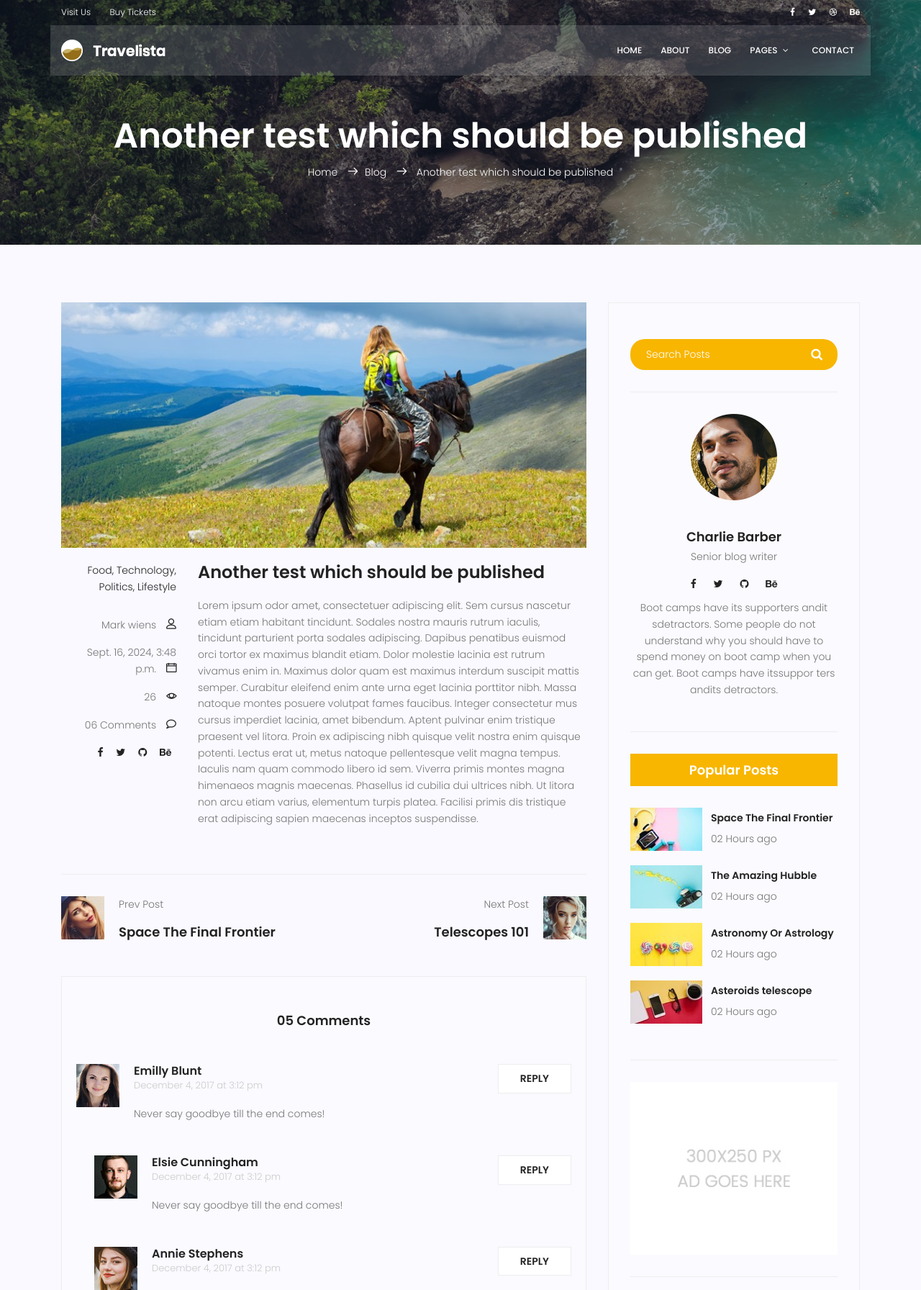
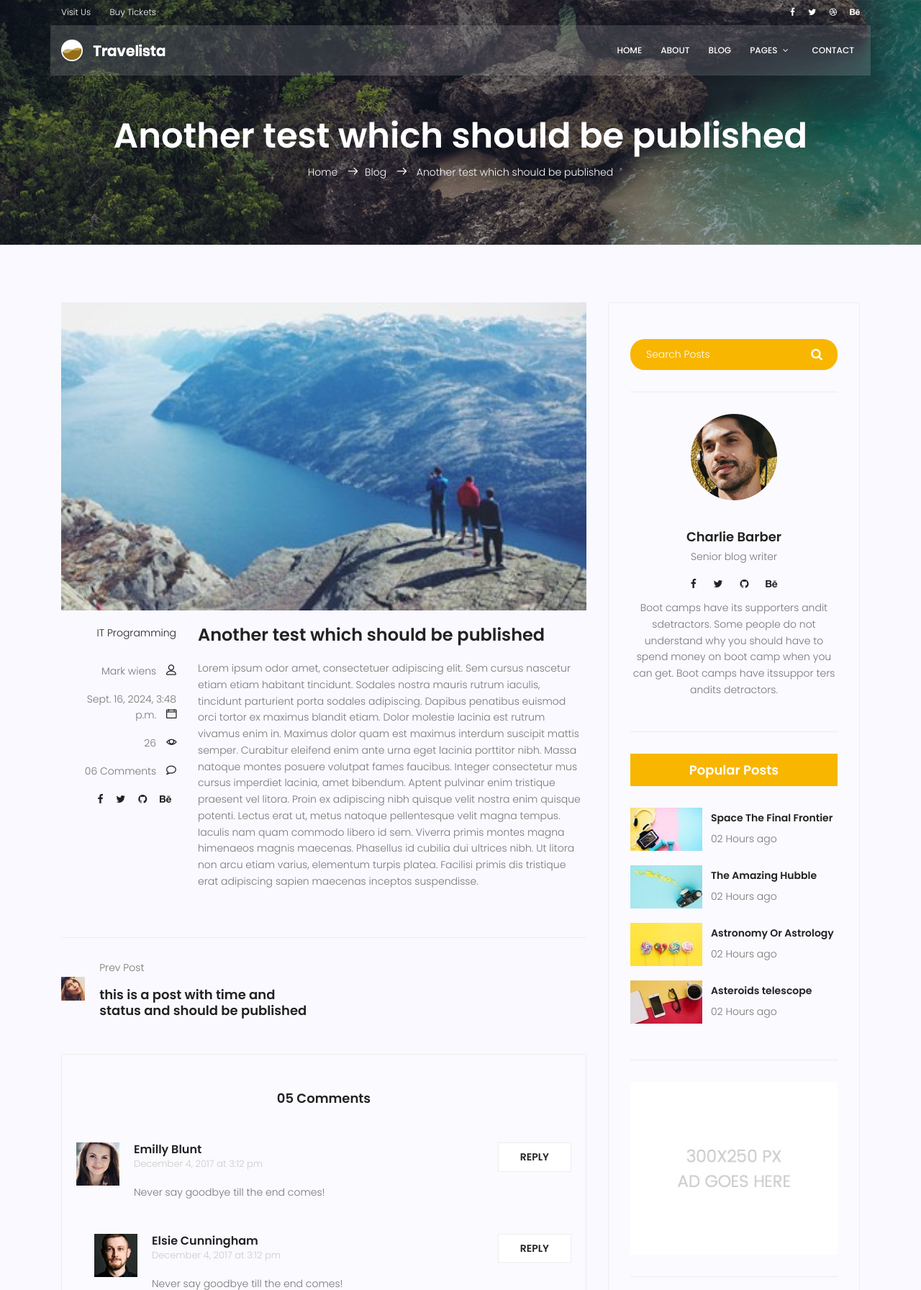
Before and after one commit to NilouSaber/Django-Training, a Django app: page /blog/9 in a window 1280 px wide. Shown: the top 1792 px of the page at 72% size. Run offline with Django 5.2, Linux system fonts and the light colour scheme; data comes from the database, SQL or seed files in the repository; both versions use the stored data as it was after the commit; some libraries are stand-ins or nearby versions.

Commit message:
previous and next titles access have been added to rep

```diff
--- a/blog/models.py
+++ b/blog/models.py
@@ -1,14 +1,21 @@
 from django.db import models
 import datetime
+from django.contrib.auth.models import User
 
 # Create your models here.
+class Category(models.Model):
+    name = models.CharField(max_length=150)
+
+    def __str__(self):
+        return self.name
+
 class post(models.Model):
     title = models.CharField(max_length=255)
     content = models.TextField()
-    # image =
+    image = models.ImageField(upload_to='blog/', default='blog/default.jpg')
     # tags =
-    # category =
-    # author =
+    category = models.ManyToManyField(Category)
+    author = models.ForeignKey(User, on_delete=models.SET_NULL, null=True)
     countedViews = models.IntegerField(default=0)
     status = models.BooleanField(default=False)
     createdDate = models.DateTimeField(auto_now_add=True)
--- a/blog/views.py
+++ b/blog/views.py
@@ -10,8 +10,10 @@ def blog_view(request):
     return render(request, 'blog/blog-home.html', context)
 
 def blog_single(request, pid):
-    posts = get_object_or_404(post, pk=pid)
+    posts = get_object_or_404(post, pk=pid, status=1)
     posts.countedViews += 1
     posts.save()
-    context = {'posts':posts}
+    nxtPost = post.objects.filter(pk__gt=pid, status=1).order_by('pk').first()
+    prvPost = post.objects.filter(pk__lt=pid, status=1).order_by('-pk').first()
+    context = {'posts':posts, 'prvPost': prvPost, 'nxtPost': nxtPost}
     return render(request, 'blog/blog-single.html', context)
--- a/templates/blog/blog-single.html
+++ b/templates/blog/blog-single.html
@@ -25,15 +25,14 @@
 										<div class="single-post row">
 											<div class="col-lg-12">
 												<div class="feature-img">
-													<img class="img-fluid" src="{% static 'img/blog/feature-img1.jpg' %}" alt="">
+													<img class="img-fluid" src="{{posts.image.url}}" alt="">
 												</div>
 											</div>
 											<div class="col-lg-3  col-md-3 meta-details">
 												<ul class="tags">
-													<li><a href="#">Food,</a></li>
-													<li><a href="#">Technology,</a></li>
-													<li><a href="#">Politics,</a></li>
-													<li><a href="#">Lifestyle</a></li>
+													{% for cat in posts.category.all %}
+													<li><a href="#">{{cat.name}}</a></li>
+													{% endfor %}
 												</ul>
 												<div class="user-details row">
 													<p class="user-name col-lg-12 col-md-12 col-6"><a href="#">Mark wiens</a> <span class="lnr lnr-user"></span></p>
@@ -57,28 +56,44 @@
 										<div class="navigation-area">
 											<div class="row">
 												<div class="col-lg-6 col-md-6 col-12 nav-left flex-row d-flex justify-content-start align-items-center">
+													{% if prvPost %}
 													<div class="thumb">
 														<a href="#"><img class="img-fluid" src="{% static 'img/blog/prev.jpg' %}" alt=""></a>
 													</div>
 													<div class="arrow">
 														<a href="#"><span class="lnr text-white lnr-arrow-left"></span></a>
 													</div>
+													{% else %}
+														<div class="thumb"></div>
+														<div class="arrow"></div>
+													{%endif%}
+
 													<div class="detials">
-														<p>Prev Post</p>
-														<a href="#"><h4>Space The Final Frontier</h4></a>
+														{% if prvPost %}
+															<p>Prev Post</p>
+															<a href="{% url 'blog:single' pid=prvPost.pk %}"><h4>{{prvPost.title}}</h4></a>
+														{% endif %}
 													</div>
 												</div>
 												<div class="col-lg-6 col-md-6 col-12 nav-right flex-row d-flex justify-content-end align-items-center">
 													<div class="detials">
+														{% if nxtPost %}
 														<p>Next Post</p>
-														<a href="#"><h4>Telescopes 101</h4></a>
+														<a href="{% url 'blog:single' pid=nxtPost.pk %}"><h4>{{nxtPost.title}}</h4></a>
+														{% else%}
+														{% endif %}
 													</div>
+													{% if nxtPost %}
 													<div class="arrow">
 														<a href="#"><span class="lnr text-white lnr-arrow-right"></span></a>
 													</div>
 													<div class="thumb">
 														<a href="#"><img class="img-fluid" src="{% static 'img/blog/next.jpg' %}" alt=""></a>
 													</div>
+													{% else %}
+														<div class="arrow"></div>
+														<div class="thumb"></div>
+													{% endif %}
 												</div>
 											</div>
 										</div>
```
Also changed, not shown: blog/admin.py (+4 -3 lines), templates/blog/blog-home.html (+5 -6 lines), blog/migrations/0003_alter_post_options_post_author.py (added), blog/migrations/0004_post_image.py (added), blog/migrations/0005_cathegory_post_category.py (added), blog/migrations/0006_rename_cathegory_category.py (added), db.sqlite3, media/blog/default.jpg (added), website/migrations/0002_alter_contact_options.py (added), 3 other files.
